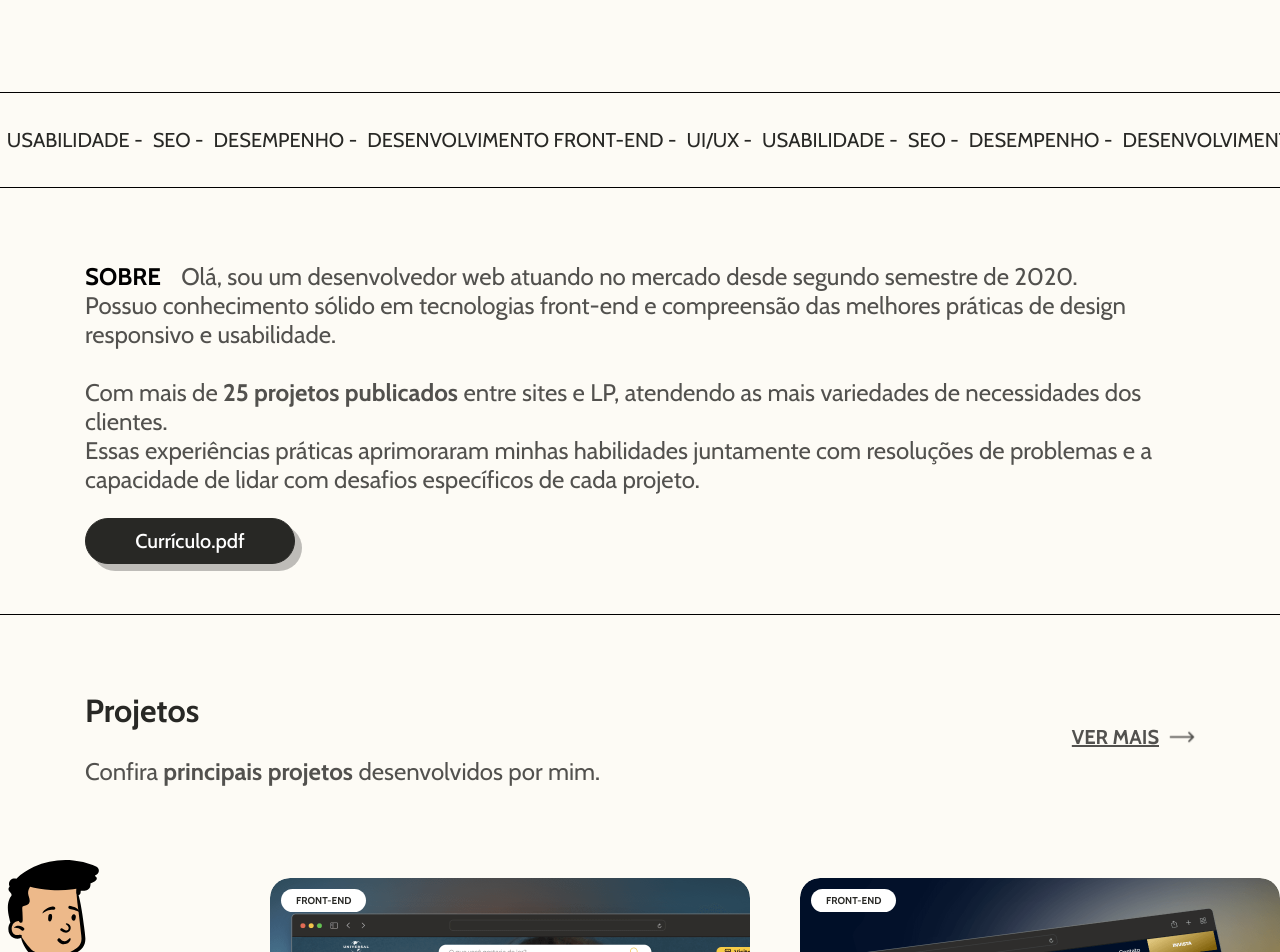
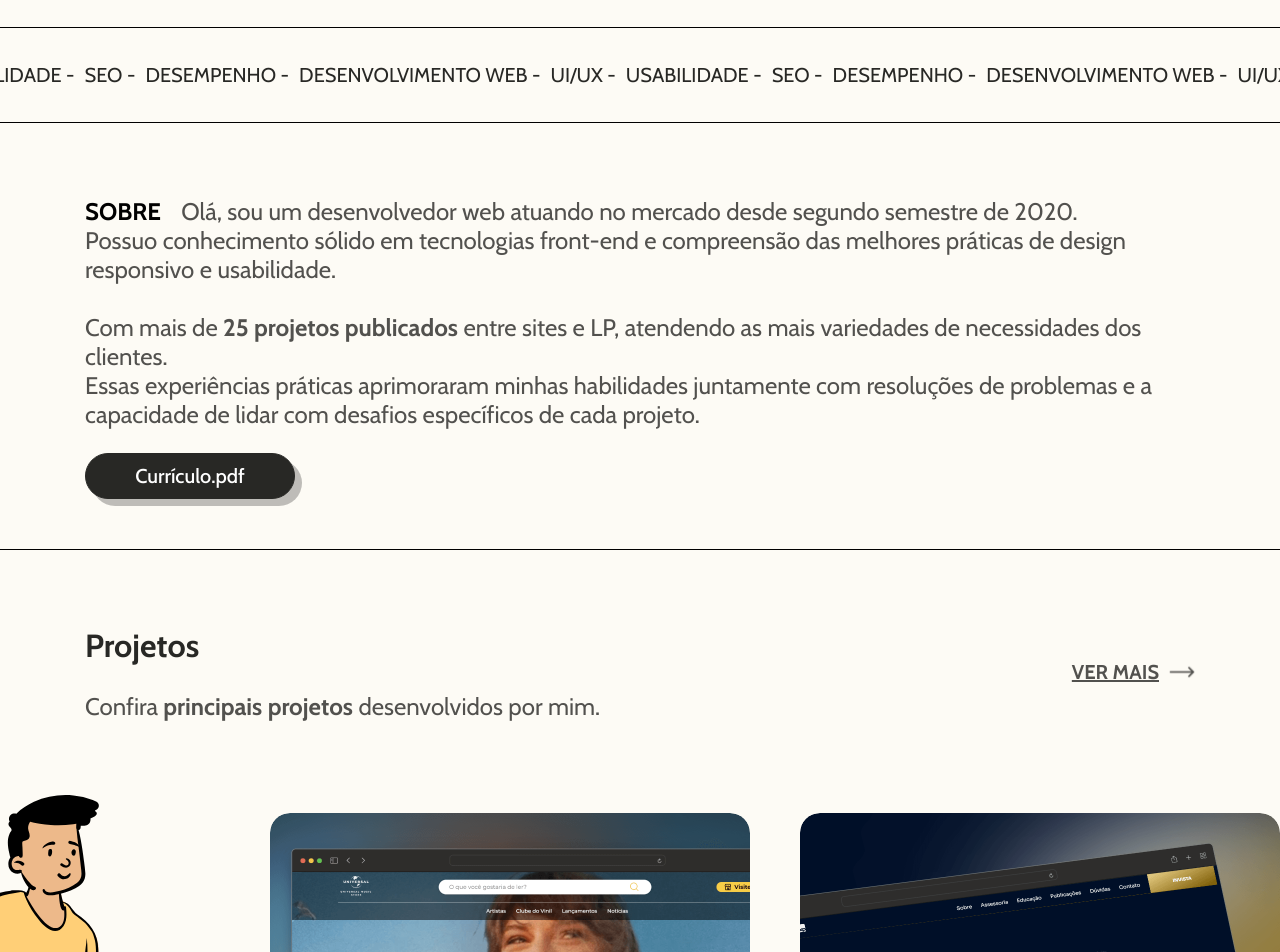
Before and after one commit to GuilhermeES/portfolio, a Nuxt app: page / in a window 1280 px wide. Shown: the part 900-1852 px from the top of the page. Built offline with nearby package versions, Linux system fonts and the light colour scheme.

Commit message:
add: mudanca em alguns  textos

```diff
--- a/components/Banner.vue
+++ b/components/Banner.vue
@@ -3,7 +3,7 @@
         <div class="banner__top">
             👋 Olá, meu nome é Guilherme
         </div>
-        <h1 class="banner__titulo"> Desenvolvedor <br> Front-end </h1>
+        <h1 class="banner__titulo"> Desenvolvedor Web </h1>
         <div class="banner__subtitulo">
             & Entusiasta de UI/UX <br> e um eterno aprendiz
         </div>
--- a/components/Infos.vue
+++ b/components/Infos.vue
@@ -1,7 +1,7 @@
 <template>
     <section class="infos">
         <div class="infos__text">
-            Desenvolvimento front-end -
+            Desenvolvimento web -
         </div>
         <div class="infos__text">
             UI/UX -
@@ -16,7 +16,7 @@
             DESEMPENHO -
         </div>
         <div class="infos__text">
-            Desenvolvimento front-end -
+            Desenvolvimento web -
         </div>
         <div class="infos__text">
             UI/UX -
@@ -31,7 +31,7 @@
             DESEMPENHO -
         </div>
         <div class="infos__text">
-            Desenvolvimento front-end -
+            Desenvolvimento web -
         </div>
         <div class="infos__text">
             UI/UX -
@@ -46,7 +46,7 @@
             DESEMPENHO -
         </div>
         <div class="infos__text">
-            Desenvolvimento front-end -
+            Desenvolvimento web -
         </div>
         <div class="infos__text">
             UI/UX -
@@ -61,7 +61,7 @@
             DESEMPENHO -
         </div>
         <div class="infos__text">
-            Desenvolvimento front-end -
+            Desenvolvimento web -
         </div>
         <div class="infos__text">
             UI/UX -
@@ -76,7 +76,7 @@
             DESEMPENHO -
         </div>
         <div class="infos__text">
-            Desenvolvimento front-end -
+            Desenvolvimento web -
         </div>
         <div class="infos__text">
             UI/UX -
--- a/components/Projetos.vue
+++ b/components/Projetos.vue
@@ -51,9 +51,7 @@
                     <div class="projetos__info">
                         <div class="projetos__header">
                             <img src="/img/universal.png" alt="Trium" class="projetos__img">
-                            <div class="projetos__info-text">
-                                Front-end
-                            </div>
+
                         </div>
                         <h3>  Universal Music Store | Blog </h3>
                         <a href="https://blog.umusicstore.com/" target="_blank" class="projetos__link">
@@ -66,9 +64,7 @@
                     <div class="projetos__info">
                         <div class="projetos__header">
                             <img src="/img/trium_2.png" alt="Trium" class="projetos__img">
-                            <div class="projetos__info-text">
-                                Front-end
-                            </div>
+
                         </div>
                         <h3> Trium Capital | XP Investimentos </h3>
                         <div class="designer"> Designer por : <a href="https://somocollab.com/" target="_blank"> Somo Collab </a> </div>
@@ -82,9 +78,7 @@
                     <div class="projetos__info">
                         <div class="projetos__header">
                             <img src="/img/goodstorage.png" alt="Trium" class="projetos__img">
-                            <div class="projetos__info-text">
-                                Front-end
-                            </div>
+
                         </div>
                         <h3> GoodStorage - 10 anos </h3>
                         <div class="designer"> Designer por : <a href="https://somocollab.com/" target="_blank"> Somo Collab </a> </div>
@@ -98,9 +92,7 @@
                     <div class="projetos__info">
                         <div class="projetos__header">
                             <img src="/img/montebravo.png" alt="Trium" class="projetos__img">
-                            <div class="projetos__info-text">
-                                Front-end
-                            </div>
+
                         </div>
                         <h3> Montebravo Experience </h3>
                         <div class="designer"> Designer por : <a href="https://somocollab.com/" target="_blank"> Somo Collab </a> </div>
@@ -114,9 +106,7 @@
                     <div class="projetos__info">
                         <div class="projetos__header">
                             <img src="/img/expands.png" alt="Trium" class="projetos__img">
-                            <div class="projetos__info-text">
-                                Front-end
-                            </div>
+
                         </div>
                         <h3>  Expand Brands </h3>
                         <div class="designer"> Designer por : <a href="https://somocollab.com/" target="_blank"> Somo Collab </a> </div>
@@ -130,9 +120,7 @@
                     <div class="projetos__info">
                         <div class="projetos__header">
                             <img src="/img/kuster.png" alt="Trium" class="projetos__img">
-                            <div class="projetos__info-text">
-                                Front-end
-                            </div>
+
                         </div>
                         <h3>  Juliano Kuster Imóveis </h3>
                         <a href="https://julianokusterimoveis.com.br/" target="_blank" class="projetos__link">
--- a/components/ProjetosInterna.vue
+++ b/components/ProjetosInterna.vue
@@ -20,9 +20,7 @@
                 <div class="projetos__info">
                     <div class="projetos__header">
                         <img src="/img/universal.png" alt="Trium" class="projetos__img">
-                        <div class="projetos__info-text">
-                            Front-end
-                        </div>
+
                     </div>
                     <h3> Universal Music Store | Blog </h3>
                     <a href="https://blog.umusicstore.com" target="_blank" class="projetos__link">
@@ -33,9 +31,7 @@
                 <div class="projetos__info">
                     <div class="projetos__header">
                         <img src="/img/trium_2.png" alt="Trium" class="projetos__img">
-                        <div class="projetos__info-text">
-                            Front-end
-                        </div>
+
                     </div>
                     <h3> Trium Capital | XP Investimentos </h3>
                     <div class="designer"> Designer por : <a href="https://somocollab.com/" target="_blank"> Somo Collab </a> </div>
@@ -47,9 +43,7 @@
                 <div class="projetos__info">
                     <div class="projetos__header">
                         <img src="/img/goodstorage.png" alt="GoodStorage" class="projetos__img">
-                        <div class="projetos__info-text">
-                            Front-end
-                        </div>
+
                     </div>
                     <h3> GoodStorage - 10 anos </h3>
                     <div class="designer"> Designer por : <a href="https://somocollab.com/" target="_blank"> Somo Collab </a> </div>
@@ -61,9 +55,7 @@
                 <div class="projetos__info">
                     <div class="projetos__header">
                         <img src="/img/montebravo.png" alt="Montebravo Experience" class="projetos__img">
-                        <div class="projetos__info-text">
-                            Front-end
-                        </div>
+
                     </div>
                     <h3> Montebravo Experience </h3>
                     <div class="designer"> Designer por : <a href="https://somocollab.com/" target="_blank"> Somo Collab </a> </div>
@@ -75,9 +67,7 @@
                 <div class="projetos__info">
                     <div class="projetos__header">
                         <img src="/img/expands.png" alt="Expands Brands" class="projetos__img">
-                        <div class="projetos__info-text">
-                            Front-end
-                        </div>
+
                     </div>
                     <h3>  Expand Brands </h3>
                     <div class="designer"> Designer por : <a href="https://somocollab.com/" target="_blank"> Somo Collab </a> </div>
@@ -89,9 +79,7 @@
                 <div class="projetos__info">
                     <div class="projetos__header">
                         <img src="/img/kuster.png" alt="Juliano Kuster" class="projetos__img">
-                        <div class="projetos__info-text">
-                            Front-end
-                        </div>
+
                     </div>
                     <h3>  Juliano Kuster Imóveis </h3>
                     <a href="https://julianokusterimoveis.com.br/" target="_blank" class="projetos__link">
@@ -102,9 +90,7 @@
                 <div class="projetos__info">
                     <div class="projetos__header">
                         <img src="/img/hos.png" alt="Hospital dos Olhos da Serra" class="projetos__img">
-                        <div class="projetos__info-text">
-                            Front-end
-                        </div>
+
                     </div>
                     <h3>  Hospital dos Olhos da Serra </h3>
                     <a href="https://www.hos-sc.com.br/" target="_blank" class="projetos__link">
@@ -115,9 +101,7 @@
                 <div class="projetos__info">
                     <div class="projetos__header">
                         <img src="/img/strongest.png" alt="Strongest" class="projetos__img">
-                        <div class="projetos__info-text">
-                            Front-end
-                        </div>
+
                     </div>
                     <h3>  Strongest Supplements</h3>
                     <a href="https://strongest.com.br/" target="_blank" class="projetos__link">
@@ -128,9 +112,7 @@
                 <div class="projetos__info">
                     <div class="projetos__header">
                         <img src="/img/devetis.png" alt="Devetis" class="projetos__img">
-                        <div class="projetos__info-text">
-                            Front-end
-                        </div>
+
                     </div>
                     <h3>  Devetis </h3>
                     <a href="https://devetis.com.br/" target="_blank" class="projetos__link">
@@ -141,9 +123,7 @@
                 <div class="projetos__info">
                     <div class="projetos__header">
                         <img src="/img/beepay.png" alt="Beepay" class="projetos__img">
-                        <div class="projetos__info-text">
-                            Front-end
-                        </div>
+
                     </div>
                     <h3>  Beepay </h3>
                     <a href="https://beepayapp.com.br/" target="_blank" class="projetos__link">
```
